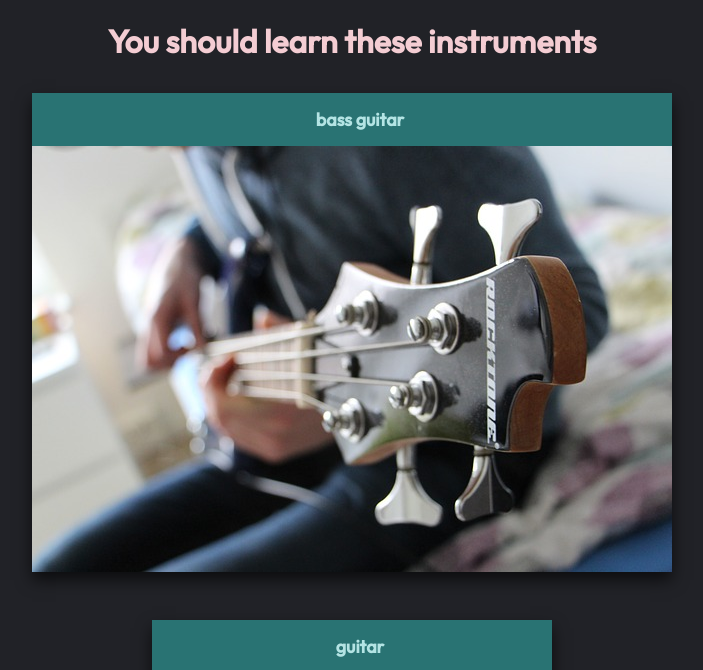
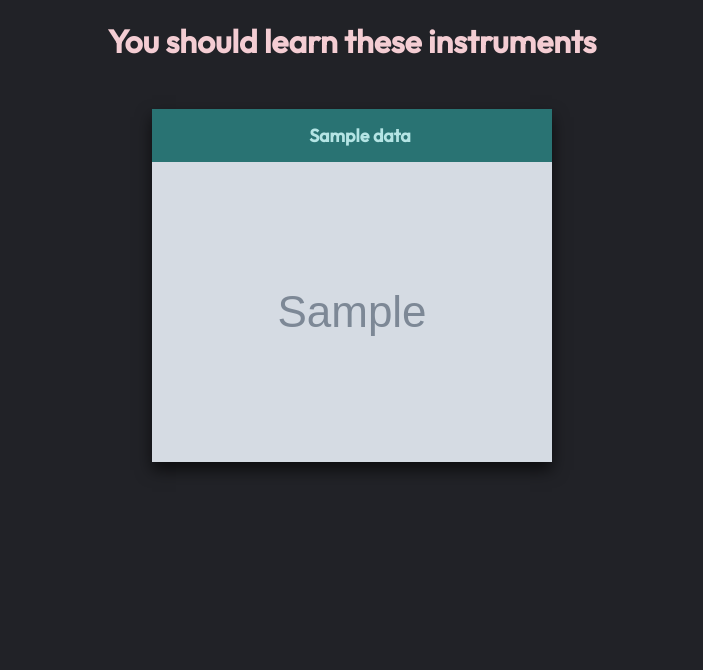
Before and after one commit to mrocha51248/fymi, a PHP site: template src/View/Music/results.html.twig in a window 1280 px wide. Shown: the top 670 px of the page, without its empty margins (288-991 px from the left). Run offline with PHP 8.4, Linux system fonts and the light colour scheme; the template is opened without the code that fills it: most values are stand-ins (such as "Sample title", 1, 10 or a date in 2020); grey boxes marked "Sample" are stand-in pictures; some libraries are stand-ins or nearby versions.

Commit message:
musicManager

```diff
--- a/src/View/Music/results.html.twig
+++ b/src/View/Music/results.html.twig
@@ -4,26 +4,12 @@
     <div class="music-results-content">
         <h1>You should learn these instruments</h1>
         <div class="music-results-list">
-            {#  for test  #}
-            <div class="music-results-instrument">
-                <h2 class="music-results-h2">bass guitar</h2>
-                <img class="music-results-image" src="/assets/images/bass_image.jpg">
-            </div>
-            <div class="music-results-instrument">
-                <h2 class="music-results-h2">guitar</h2>
-                <img class="music-results-image" src="/assets/images/guitar_image.jpg">
-            </div>
-            <div class="music-results-instrument">
-                <h2 class="music-results-h2">drums</h2>
-                <img class="music-results-image" src="/assets/images/drums_image.jpg">
-            </div>
-            {#  END for test  #}
-        {# {% for instrument in instruments %}
+        {% for instrument in instruments %}
             <figure class="music-results-instrument">
-                <h2 class="music-results-h2">{{ instrument.name }}</h2>
-                <img class="music-results-image" src="{{ instrument.image }}">
+                <h2 class="music-results-h2">{{ instrument.data.name }}</h2>
+                <img class="music-results-image" src="{{ instrument.data.image }}">
             </figure>
-        {% {% endfor %}} #}
+        {% endfor %}
         </div>
     </div>
 {% endblock %}
```
Also changed, not shown: src/Controller/MusicController.php (+19 -12 lines), src/Model/TagManager.php (+5 -3 lines).
